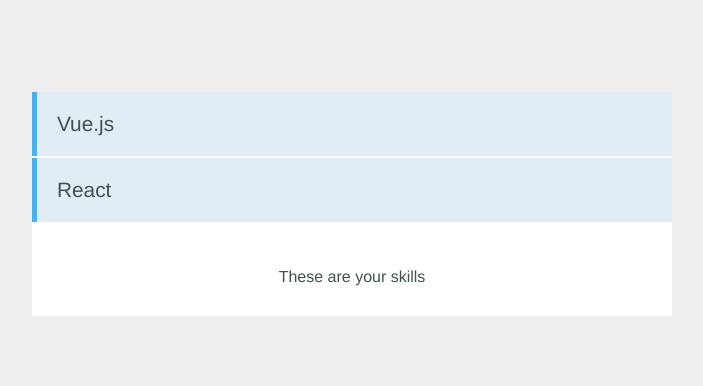
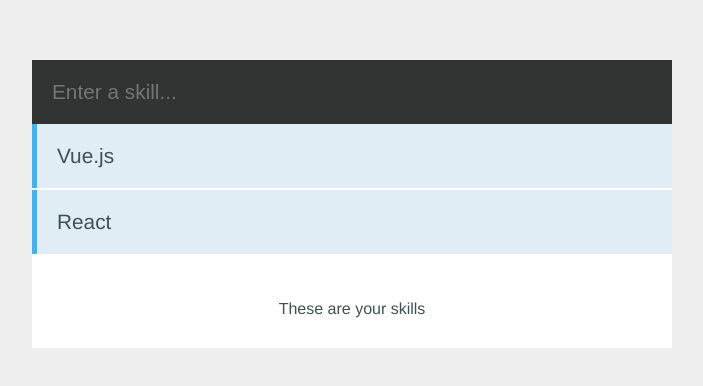
Before and after one commit to ClareBee/vue-js-experiment, a Vue app: page / in a window 1280 px wide. Shown: the part 188-574 px from the top of the page, without its empty margins (288-991 px from the left). Built offline with nearby package versions, Linux system fonts and the light colour scheme.

Commit message:
Adds input w model directive

```diff
--- a/src/components/Skills.vue
+++ b/src/components/Skills.vue
@@ -1,6 +1,8 @@
 <template>
   <div class="hello">
     <div class="holder">
+    <input type="text" placeholder="Enter a skill..." v-model="skill">
+    {{ skill }}
       <ul>
         <li v-for="(data, index) in skills" :key="index">
           {{ data.skill }}
@@ -16,6 +18,7 @@
   name: 'Skills',
   data() {
     return {
+      skill: '',
       skills: [
       { "skill": "Vue.js" },
       { "skill": "React" },
@@ -51,4 +54,12 @@
   .container {
     box-shadow: 0px 0px 40px lightgray;
   }
+  input {
+    width: calc(100% - 40px);
+    border: 0;
+    padding: 20px;
+    font-size: 1.3em;
+    background-color: #323333;
+    color: #687F7F;
+  }
 </style>
```
